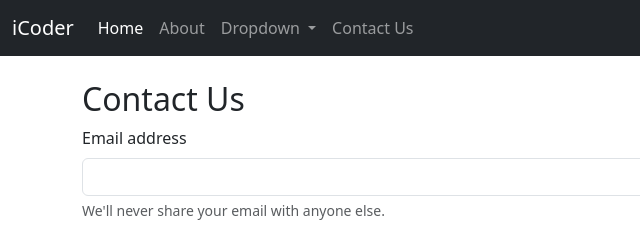
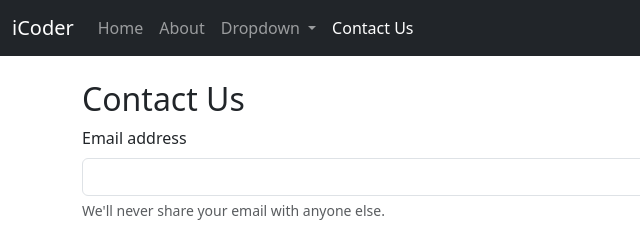
Before and after one commit to VishalBhelonde07/iCoderBootstrap, a plain HTML site: page contact.html in a window 1280 px wide. Shown: the top 234 px of the page, 0-640 px from the left. Drawn offline with nearby package versions, Linux system fonts and the light colour scheme.

Commit message:
Update contact.html

```diff
--- a/contact.html
+++ b/contact.html
@@ -28,7 +28,7 @@
                     id="navbarSupportedContent">
                     <ul class="navbar-nav me-auto mb-2 mb-lg-0">
             <li class="nav-item">
-              <a class="nav-link active" aria-current="page" href="/iCoderBootstrap/index.html">Home</a>
+              <a class="nav-link" aria-current="page" href="/iCoderBootstrap/index.html">Home</a>
             </li>
             <li class="nav-item">
               <a class="nav-link" href="/iCoderBootstrap/about.html">About</a>
@@ -49,7 +49,7 @@
               </ul>
             </li>
             <li class="nav-item">
-              <a class="nav-link" href="/iCoderBootstrap/contact.html">Contact Us</a>
+              <a class="nav-link active" href="/iCoderBootstrap/contact.html">Contact Us</a>
             </li>
           </ul>
                     <form class="d-flex" role="search">
```
